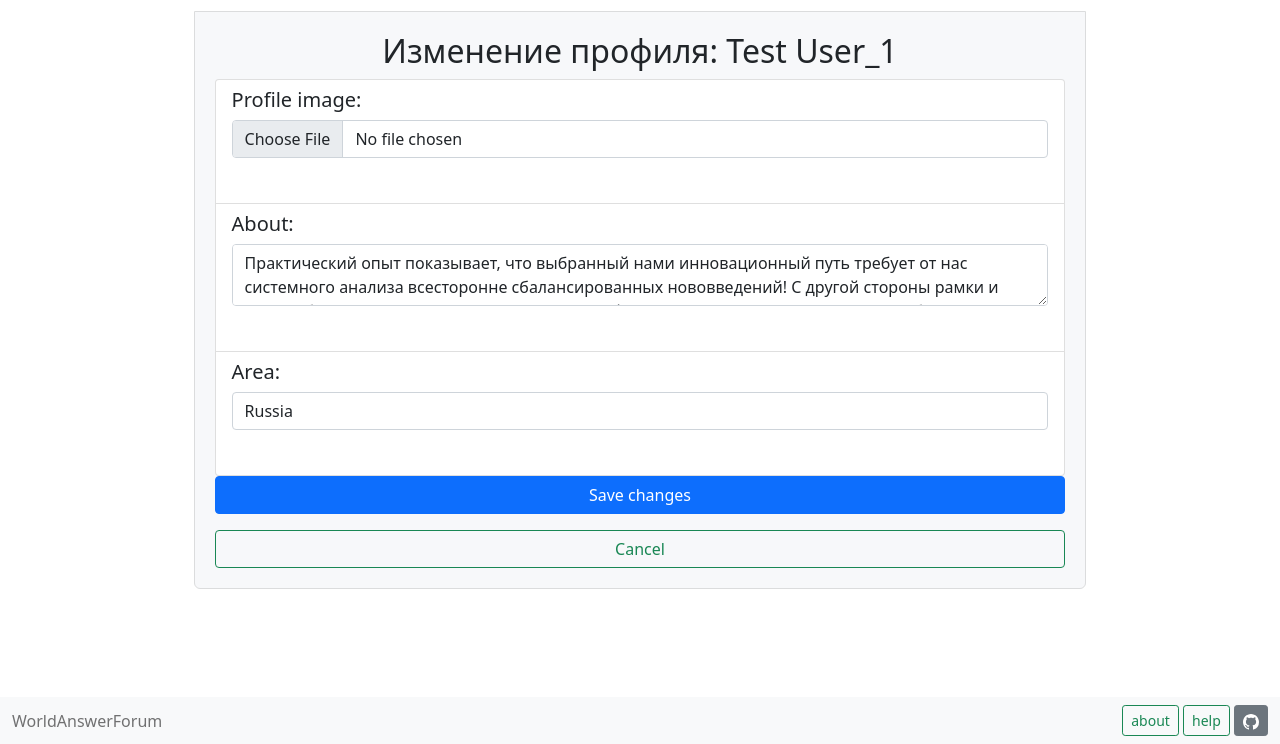
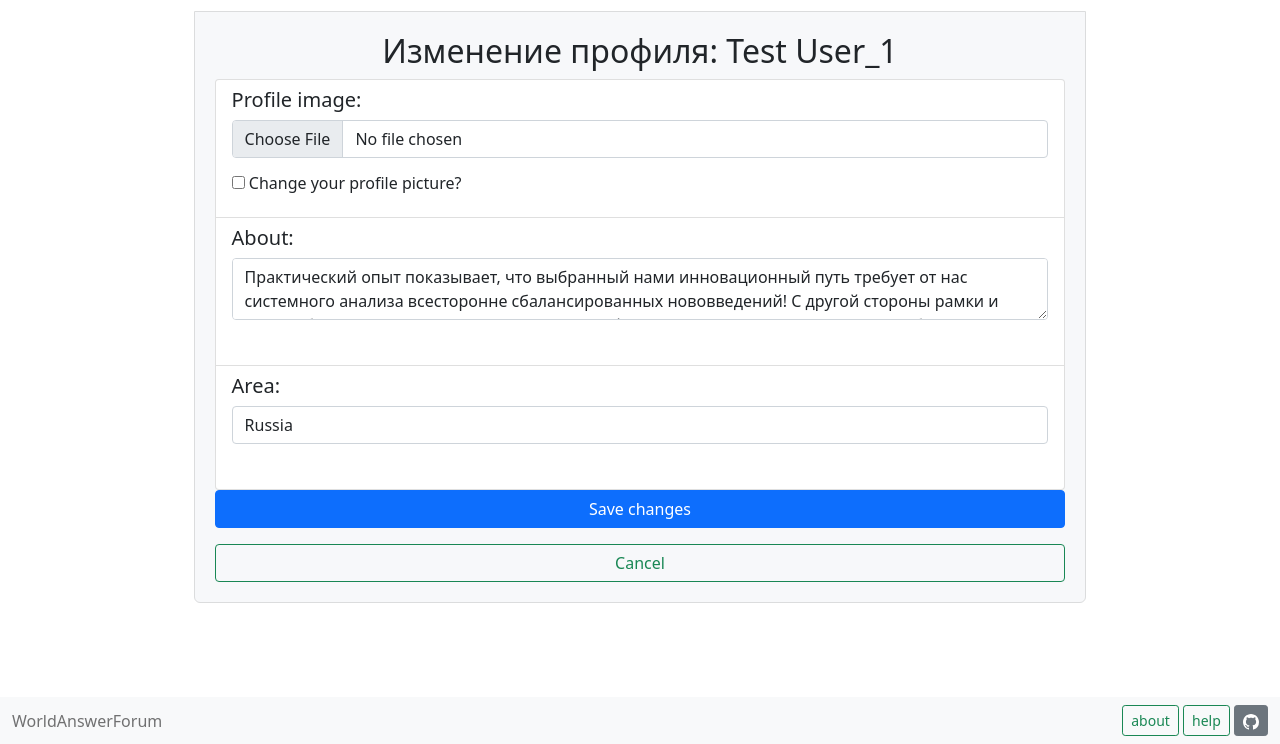
Before and after one commit to Hamjoshua/YL_Flask_Project, a Flask app: page /edit_profile/1 in a window 1280 px wide. Shown: the part 56-800 px from the top of the page. Run offline with Flask 2, Linux system fonts and the light colour scheme; a user stored in the database is signed in; data comes from the database, SQL or seed files in the repository; both versions use the stored data as it was after the commit; some libraries are stand-ins or nearby versions.

Commit message:
Changed the user profile editing page, cleaned the code
Changed the user profile editing page, cleaned the code

```diff
--- a/forms/userform.py
+++ b/forms/userform.py
@@ -1,13 +1,14 @@
 from csv import reader
 
 from flask_wtf import FlaskForm
-from wtforms import StringField, TextAreaField, SubmitField, FileField, SelectField
+from wtforms import StringField, TextAreaField, SubmitField, FileField, BooleanField
 from wtforms.validators import DataRequired
 from flask_wtf.file import FileAllowed, FileStorage
 
 
 class UserForm(FlaskForm):
     profile_img = FileField('Add profile image', validators=[FileAllowed(['jpg', 'png'])])
+    edit_img = BooleanField('Change your profile picture?', default=False)
     about = TextAreaField('About')
     area = StringField('Area')
     submit = SubmitField('Save changes')
--- a/main.py
+++ b/main.py
@@ -1,11 +1,10 @@
-import os
 import datetime
 from csv import reader
 from requests import get
 
 from flask import Flask, request, render_template, redirect, abort, session, url_for
 from flask_login import LoginManager, login_user, login_required, logout_user, current_user
-from flask_restful import reqparse, abort, Api, Resource
+from flask_restful import abort, Api
 from werkzeug.utils import secure_filename
 
 from data import db_session
@@ -153,14 +152,15 @@ def edit_profile(user_id):
         return render_template('user_edit.html', form=form, user=user)
     else:
 
-        added_img = form.profile_img.data
-        if added_img:
-            f = added_img
-            filename = f'{PROFILE_IMG_DIR}/{f.filename}'
-            f.save(filename)
-            user.profile_img = filename
-        else:
-            user.profile_img = ''
+        if form.edit_img.data:
+            added_img = form.profile_img.data
+            if added_img:
+                f = added_img
+                filename = f'{PROFILE_IMG_DIR}/{f.filename}'
+                f.save(filename)
+                user.profile_img = filename
+            else:
+                user.profile_img = ''
 
         user.area = form.area.data
         user.about = form.about.data
--- a/templates/user_edit.html
+++ b/templates/user_edit.html
@@ -5,17 +5,19 @@
     <h2 style="text-align: center;">Изменение профиля:  {{ user.name }}</h2>
     <form action="" method="POST" enctype="multipart/form-data">
         {{ form.hidden_tag() }}
+
         <ul class="list-group">
             <li class="list-group-item">
                 <h5>Profile image:</h5>
                 <p>
-                    {{ form.profile_img(class="form-control") }}<br>
+                    {{ form.profile_img(class="form-control") }}
                     {% for error in form.profile_img.errors %}
                         <p class="alert alert-danger" role="alert">
                             {{ error }}
                         </p>
                     {% endfor %}
                 </p>
+                <p><h6>{{ form.edit_img() }} {{ form.edit_img.label }}</h6></p>
             </li>
             <li class="list-group-item">
                 <h5>About:</h5>
```
Also changed, not shown: db/forum.db, static/img/profile_img/statement-image.png (added).
